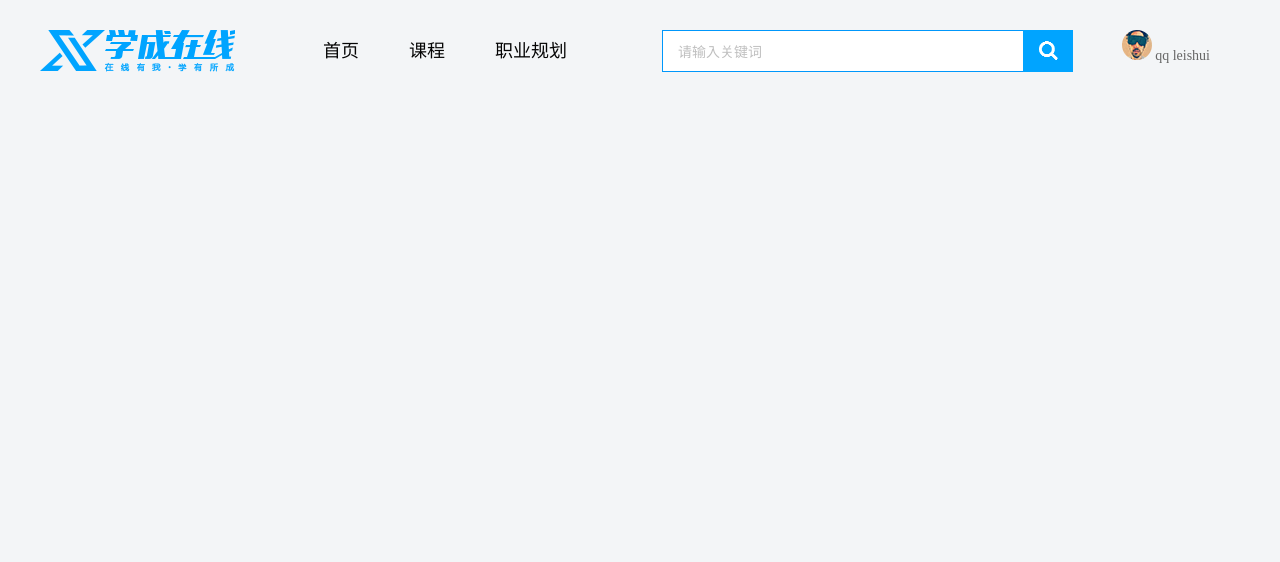
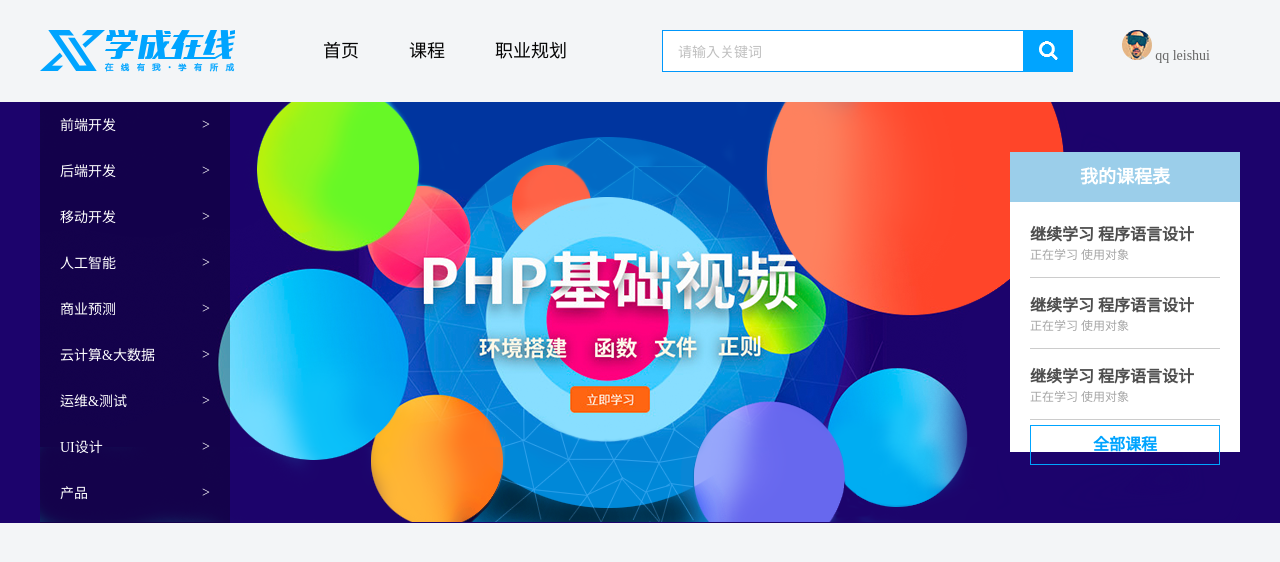
Before and after one commit to letwant/html_demo, a plain HTML site: page 08学成在线案例/index.html in a window 1280 px wide. Drawn offline with Linux system fonts and the light colour scheme.

Commit message:
banner模块完成

```diff
--- a/08学成在线案例/index.html
+++ b/08学成在线案例/index.html
@@ -7,6 +7,7 @@
     <link rel="stylesheet" href="style.css">
 </head>
 <body>
+    <!-- 头部区域 -->
     <div class="header w">
         <!-- logo部分 -->
         <div class="logo">
@@ -31,5 +32,45 @@
             qq leishui
         </div>
     </div>
+    <!-- banner区域 -->
+    <div class="banner">
+        <!-- 版心区域 -->
+        <div class="w">
+            <div class="subnav">
+                <ul>
+                    <li><a href="#">前端开发<span>&gt;</span></a></li>
+                    <li><a href="#">后端开发<span>&gt;</span></a></li>
+                    <li><a href="#">移动开发<span>&gt;</span></a></li>
+                    <li><a href="#">人工智能<span>&gt;</span></a></li>
+                    <li><a href="#">商业预测<span>&gt;</span></a></li>
+                    <li><a href="#">云计算&大数据<span>&gt;</span></a></li>
+                    <li><a href="#">运维&测试<span>&gt;</span></a></li>
+                    <li><a href="#">UI设计<span>&gt;</span></a></li>
+                    <li><a href="#">产品<span>&gt;</span></a></li>
+                </ul>
+            </div>
+            <!-- 课程表模块 -->
+            <div class="course">
+                <h2>我的课程表</h2>
+                <div class="bd">
+                    <ul>
+                        <li>
+                            <h4>继续学习 程序语言设计</h4>
+                            <p>正在学习 使用对象</p>
+                        </li>
+                        <li>
+                            <h4>继续学习 程序语言设计</h4>
+                            <p>正在学习 使用对象</p>
+                        </li>
+                        <li>
+                            <h4>继续学习 程序语言设计</h4>
+                            <p>正在学习 使用对象</p>
+                        </li>
+                    </ul>
+                    <a href="#" class="more">全部课程</a>
+                </div>
+            </div>
+        </div>
+    </div>
 </body>
 </html>
--- a/08学成在线案例/style.css
+++ b/08学成在线案例/style.css
@@ -76,3 +76,79 @@ a {
     font-size: 14px;
     color: #666666;
 }
+
+/* banner区域 */
+.banner {
+    height: 421px;
+    background-color: #1c036c;
+}
+.banner .w {
+    height: 421px;
+    background: url(images/banner2.png) no-repeat top center;
+}
+.subnav {
+    float: left;
+    width: 190px;
+    height: 421px;
+    background-color: rgba(0, 0, 0, 0.3);
+}
+.subnav ul li {
+    padding: 0 20px;
+    height: 46px;
+    line-height: 46px;
+
+}
+.subnav ul li a {
+    font-size: 14px;
+    color: white;
+}
+.subnav ul li a:hover {
+    color: #0097fb;
+}
+.subnav ul li a span {
+    float: right;
+}
+
+.banner .course {
+    float: right;
+    width: 230px;
+    height: 300px;
+    /* 浮动的盒子不会产生外边距塌陷 */
+    margin-top: 50px;
+    background-color: white;
+}
+.banner .course h2 {
+    height: 50px;
+    width: 230px;
+    background-color: #9bceea;
+    font-size: 18px;
+    text-align: center;
+    line-height: 50px;
+    color: white
+}
+.banner .course .bd {
+    padding: 5px 20px;
+}
+.bd ul li {
+    padding: 14px 0;
+    border-bottom: solid #cccccc 1px;
+}
+.bd ul li h4 {
+    font-size: 16px;
+    color: #4e4e4e;
+}
+.bd ul li p {
+    font-size: 12px;
+    color: #a5a5a5;
+}
+.bd .more {
+    display: block;
+    height: 38px;
+    margin-top: 5px;
+    border: 1px solid #00a4ff;
+    text-align: center;
+    line-height: 38px;
+    color: #00a4ff;
+    font-size: 16px;
+    font-weight: 700;
+}
```
Also changed, not shown: 08学成在线案例/images/banner2.png (added).
